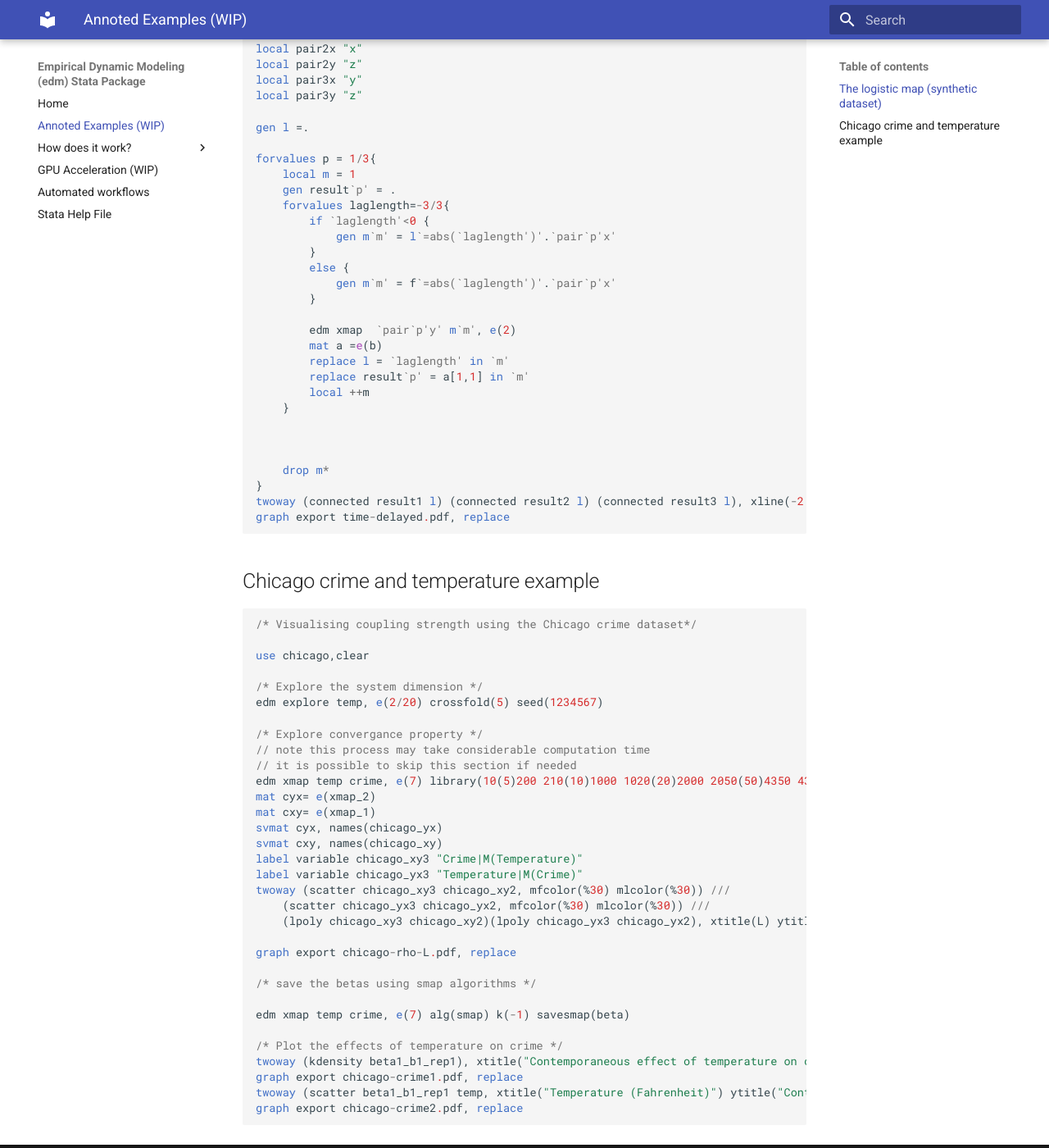
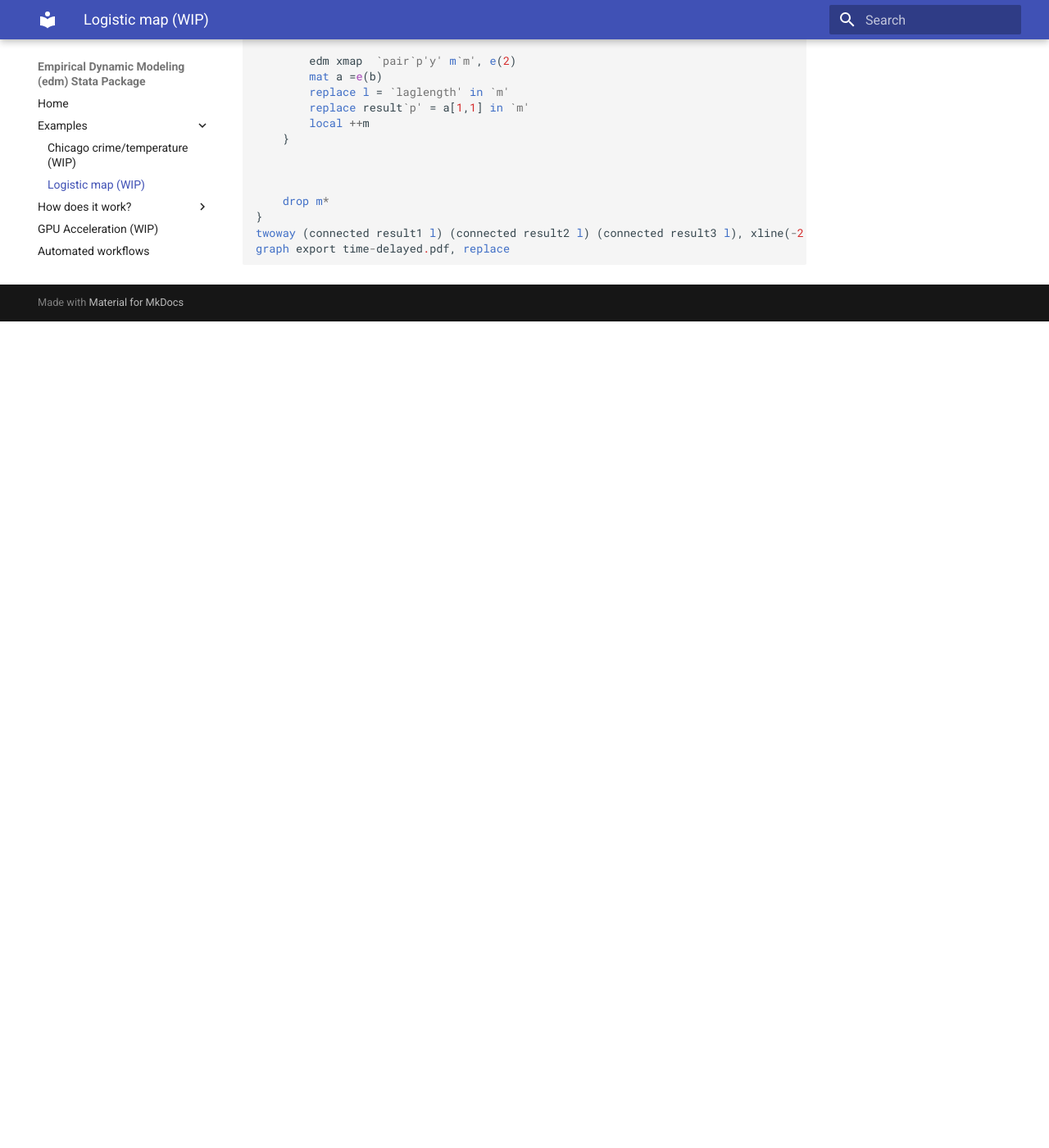
Before and after one commit to EDM-Developers/edm-stata, an MkDocs documentation site: the page built from docs/logistic-map.md, in a window 1280 px wide and 1400 px high, scrolled down 2999 px. Shown: the whole window at 82% size. Built offline with MkDocs 1.6.1 and Material for MkDocs 9.7.7, drawn with Linux system fonts in a browser that asks for light colours; after the commit the page ends 3391 px from its top, so only the background shows below that; some of the changed text lies outside the part shown.

Commit message:
Break the examples into separate pages in the docs

````diff
--- a/docs/examples.md
+++ b/docs/logistic-map.md
@@ -1,16 +1,6 @@
-# Annotated example analyses
-
-These examples are described in full in our [paper](pdfs/edm-wp.pdf).
-The [code](examples/sj-edm.do) and [data](examples/chicago.dta) can be downloaded directly.
-The first example uses synthetic data, whereas the second example uses real data to look at the causal links between Chicago's temperature and crime rates.
-
-The package's command keyword is `edm`, and should be immediately followed by the subcommand `explore` or `xmap`.
-
-Note: A dataset must be declared as time-series or panel data by the tsset or xtset command prior to using the edm command, and time-series operators including `l.`, `f.`, `d.`, and `s.` can be used (the last for seasonal differencing).
+# The logistic map (synthetic dataset)
 
 TODO: Add comments / explanations to the following code snippets.
-
-## The logistic map (synthetic dataset)
 
 ``` stata
 /* Create a dynamic system */
@@ -179,40 +169,3 @@ forvalues p = 1/3{
 twoway (connected result1 l) (connected result2 l) (connected result3 l), xline(-2 -1) legend(on order(1 "x~x|M(y)" 2 "x~x|M(z)" 3 "y~y|M(z)") row(1)) xtitle("Time") ytitle("{it:{&rho}}")
 graph export time-delayed.pdf, replace
 ```
-
-## Chicago crime and temperature example
-
-``` stata
-/* Visualising coupling strength using the Chicago crime dataset*/
-
-use chicago,clear
-
-/* Explore the system dimension */
-edm explore temp, e(2/20) crossfold(5) seed(1234567)
-
-/* Explore convergance property */
-// note this process may take considerable computation time
-// it is possible to skip this section if needed
-edm xmap temp crime, e(7) library(10(5)200 210(10)1000 1020(20)2000 2050(50)4350 4365) rep(10)
-mat cyx= e(xmap_2)
-mat cxy= e(xmap_1)
-svmat cyx, names(chicago_yx)
-svmat cxy, names(chicago_xy)
-label variable chicago_xy3 "Crime|M(Temperature)"
-label variable chicago_yx3 "Temperature|M(Crime)"
-twoway (scatter chicago_xy3 chicago_xy2, mfcolor(%30) mlcolor(%30)) ///
-    (scatter chicago_yx3 chicago_yx2, mfcolor(%30) mlcolor(%30)) ///
-    (lpoly chicago_xy3 chicago_xy2)(lpoly chicago_yx3 chicago_yx2), xtitle(L) ytitle("{it:{&rho}}") legend(col(1))
-
-graph export chicago-rho-L.pdf, replace
-
-/* save the betas using smap algorithms */
-
-edm xmap temp crime, e(7) alg(smap) k(-1) savesmap(beta)
-
-/* Plot the effects of temperature on crime */
-twoway (kdensity beta1_b1_rep1), xtitle("Contemporaneous effect of temperature on crime") ytitle("Density")
-graph export chicago-crime1.pdf, replace
-twoway (scatter beta1_b1_rep1 temp, xtitle("Temperature (Fahrenheit)") ytitle("Contemporaneous effect of temperature on crime") msize(small))(lpoly beta1_b1_rep1 temp), legend(on order( 1 "Local coefficient" 2 "Local polynomial smoothing"))
-graph export chicago-crime2.pdf, replace
-```
--- a/mkdocs.yml
+++ b/mkdocs.yml
@@ -2,7 +2,9 @@ site_name: Empirical Dynamic Modeling (edm) Stata Package
 
 nav:
   - Home: index.md
-  - Annoted Examples (WIP): examples.md
+  - Examples:
+    - Chicago crime/temperature (WIP): chicago.md
+    - Logistic map (WIP): logistic-map.md
   - How does it work?:
     - Time-delayed embedding: time-delayed-embedding.md
     - The explore subcommand: explore.md
````
Also changed, not shown: docs/chicago.md (added, +48 -0 lines), docs/index.md (+1 -1 lines).
